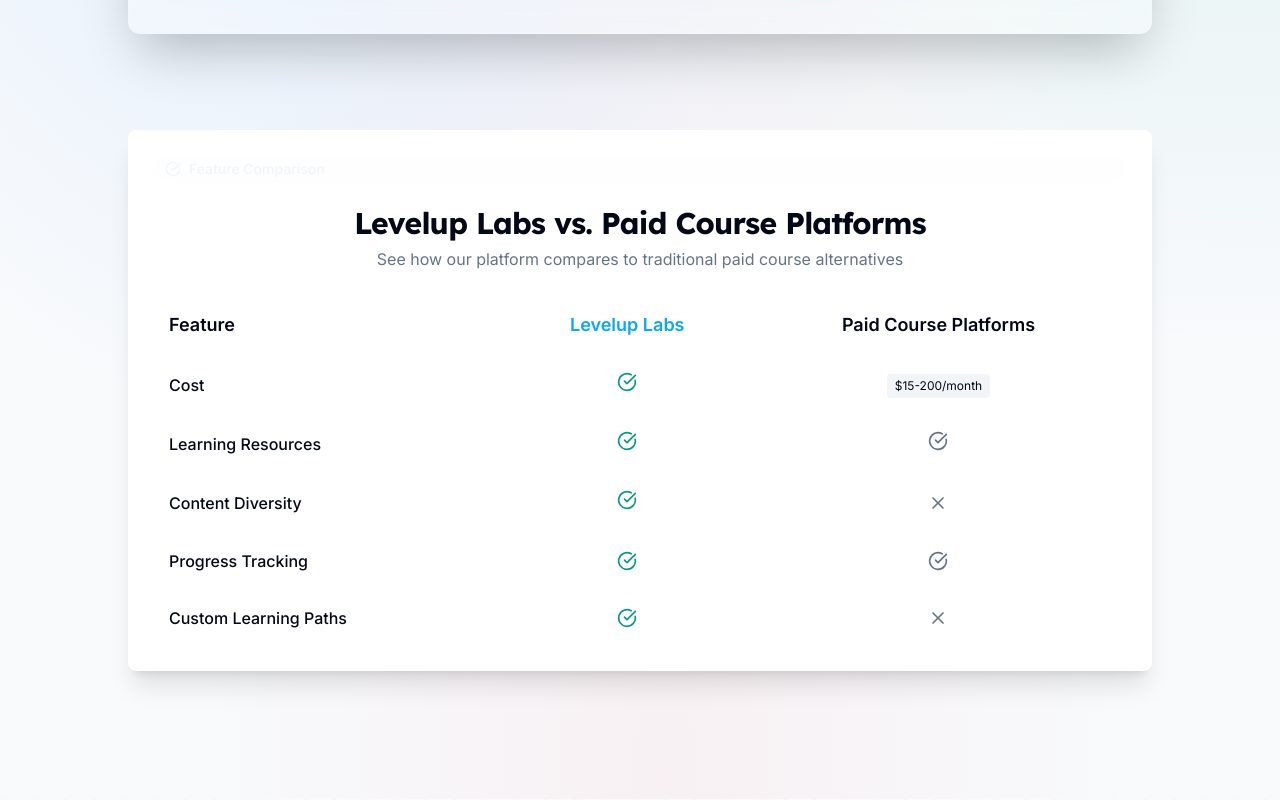
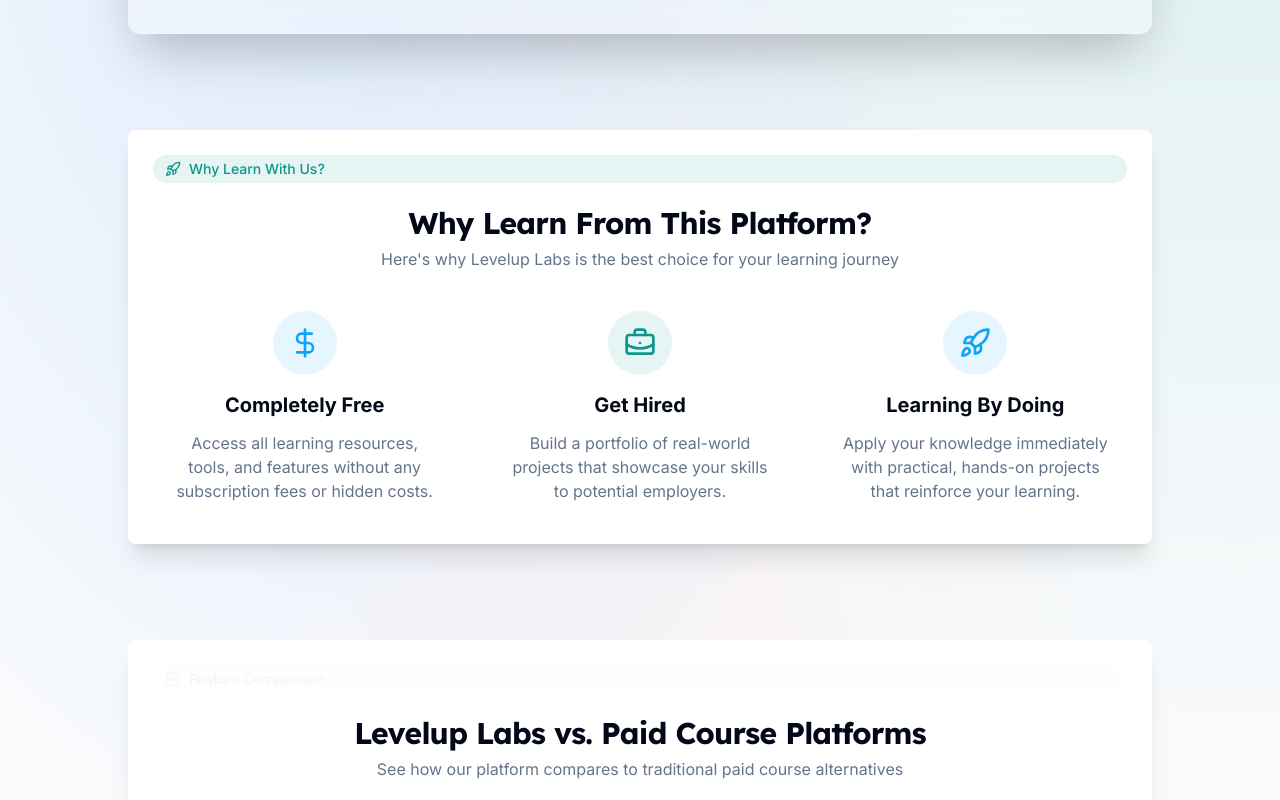
Before and after one commit to levelup4566/Levelup-Labs45667, a React (Vite) app: page / in a window 1280 px wide. Shown: the part 1140-1940 px from the top of the page. Built offline with nearby package versions, Linux system fonts and the light colour scheme.

Commit message:
Add learn from us section
Adds a section explaining why users should learn from the platform, highlighting its free nature and the opportunity to get hired through real-world projects.

```diff
--- a/src/components/home/Hero.tsx
+++ b/src/components/home/Hero.tsx
@@ -1,7 +1,7 @@
 
 import React from 'react';
 import { Button } from '@/components/ui/button';
-import { ArrowRight, BookOpen, Users, Star, Sparkles, Search, Layers, CheckCircle, X } from 'lucide-react';
+import { ArrowRight, BookOpen, Users, Star, Sparkles, Search, Layers, CheckCircle, X, BriefcaseBusiness, DollarSign, Rocket } from 'lucide-react';
 import { Link } from 'react-router-dom';
 import { Card, CardContent, CardHeader, CardTitle } from '@/components/ui/card';
 import { Tooltip, TooltipContent, TooltipProvider, TooltipTrigger } from '@/components/ui/tooltip';
@@ -76,6 +76,50 @@ const Hero = () => {
           </div>
         </div>
 
+        {/* Why Learn From This Platform? section */}
+        <div className="max-w-5xl mx-auto mt-24 relative">
+          <Card className="glass-card backdrop-blur-sm border border-white/20 shadow-xl animate-fade-in" style={{ animationDelay: "0.5s" }}>
+            <CardHeader className="text-center">
+              <div className="inline-flex items-center px-3 py-1 mb-4 rounded-full bg-accent/10 text-accent text-sm font-medium">
+                <Rocket className="h-4 w-4 mr-2" />
+                <span>Why Learn With Us?</span>
+              </div>
+              <CardTitle className="text-3xl font-bold mb-4 font-display">Why Learn From This Platform?</CardTitle>
+              <p className="text-muted-foreground max-w-2xl mx-auto">
+                Here's why Levelup Labs is the best choice for your learning journey
+              </p>
+            </CardHeader>
+
+            <CardContent>
+              <div className="grid grid-cols-1 md:grid-cols-3 gap-8">
+                <div className="flex flex-col items-center text-center p-4 rounded-lg transition-all duration-300 hover:bg-white/10">
+                  <div className="h-16 w-16 rounded-full bg-primary/10 flex items-center justify-center mb-4">
+                    <DollarSign className="h-8 w-8 text-primary" />
+                  </div>
+                  <h3 className="text-xl font-bold mb-3">Completely Free</h3>
+                  <p className="text-muted-foreground">Access all learning resources, tools, and features without any subscription fees or hidden costs.</p>
+                </div>
+
+                <div className="flex flex-col items-center text-center p-4 rounded-lg transition-all duration-300 hover:bg-white/10">
+                  <div className="h-16 w-16 rounded-full bg-accent/10 flex items-center justify-center mb-4">
+                    <BriefcaseBusiness className="h-8 w-8 text-accent" />
+                  </div>
+                  <h3 className="text-xl font-bold mb-3">Get Hired</h3>
+                  <p className="text-muted-foreground">Build a portfolio of real-world projects that showcase your skills to potential employers.</p>
+                </div>
+
+                <div className="flex flex-col items-center text-center p-4 rounded-lg transition-all duration-300 hover:bg-white/10">
+                  <div className="h-16 w-16 rounded-full bg-primary/10 flex items-center justify-center mb-4">
+                    <Rocket className="h-8 w-8 text-primary" />
+                  </div>
+                  <h3 className="text-xl font-bold mb-3">Learning By Doing</h3>
+                  <p className="text-muted-foreground">Apply your knowledge immediately with practical, hands-on projects that reinforce your learning.</p>
+                </div>
+              </div>
+            </CardContent>
+          </Card>
+        </div>
+
         {/* Comparison table section */}
         <div className="max-w-5xl mx-auto mt-24 relative">
           <Card className="glass-card backdrop-blur-sm border border-white/20 shadow-xl animate-fade-in" style={{ animationDelay: "0.6s" }}>
@@ -94,7 +138,7 @@ const Hero = () => {
               <div className="overflow-x-auto">
                 <table className="w-full border-collapse">
                   <thead>
-                    <tr className="border-b border-white/20">
+                    <tr className="border-b-2 border-white/30">
                       <th className="text-left p-4 font-semibold text-lg">Feature</th>
                       <th className="p-4 font-semibold text-lg text-primary">Levelup Labs</th>
                       <th className="p-4 font-semibold text-lg">Paid Course Platforms</th>
```
